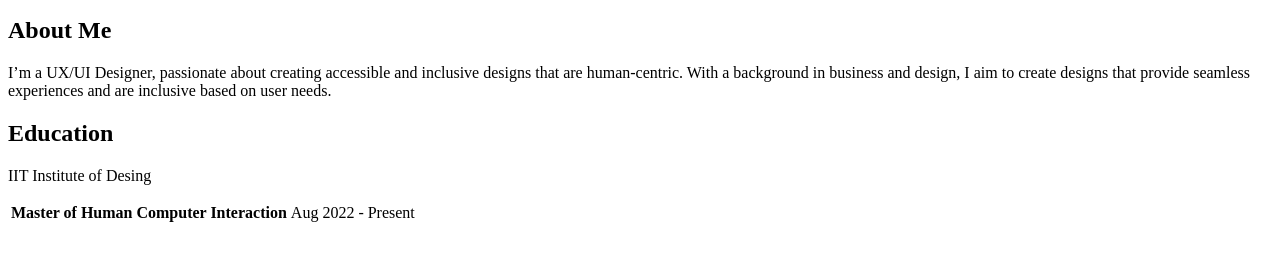
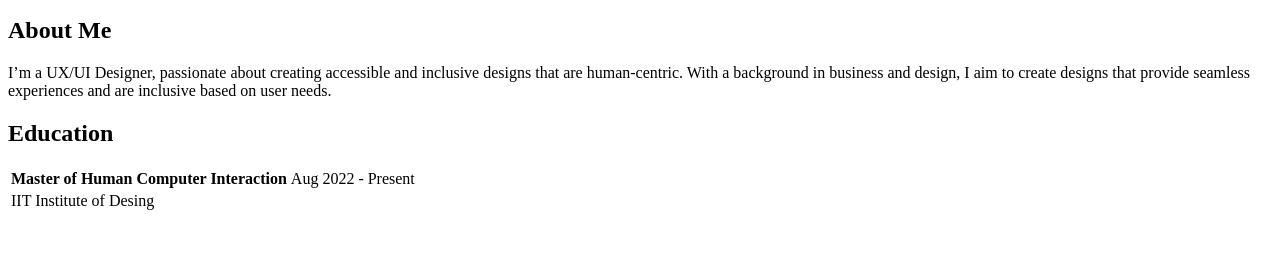
Before and after one commit to Shraddhajain950/Project1, a plain HTML site: page Resume.html in a window 1280 px wide. Shown: the part 171-432 px from the top of the page. Drawn offline with Linux system fonts and the light colour scheme.

Commit message:
Update Resume.html

```diff
--- a/Resume.html
+++ b/Resume.html
@@ -10,7 +10,7 @@
     <ul>
 	<li><a href="index.html">Homepage</a></li>
 	<li><a href="resume.html">Resume</a></li>
-	<li><a href="my work.html">My Work</a></li>
+	<li><a href="mywork.html">My Work</a></li>
 	</ul>
    </nav>
   </header>
@@ -22,7 +22,10 @@
 <table>
  <tr>
   <td><strong>Master of Human Computer Interaction</strong></td>
-  <p><emp>IIT Institute of Desing</emp><p>
   <td>Aug 2022 - Present</td>
+ </tr>
+ <tr>
+ <td><emp>IIT Institute of Desing</emp></td>
+ </tr>
 </body>
 </html>
```
